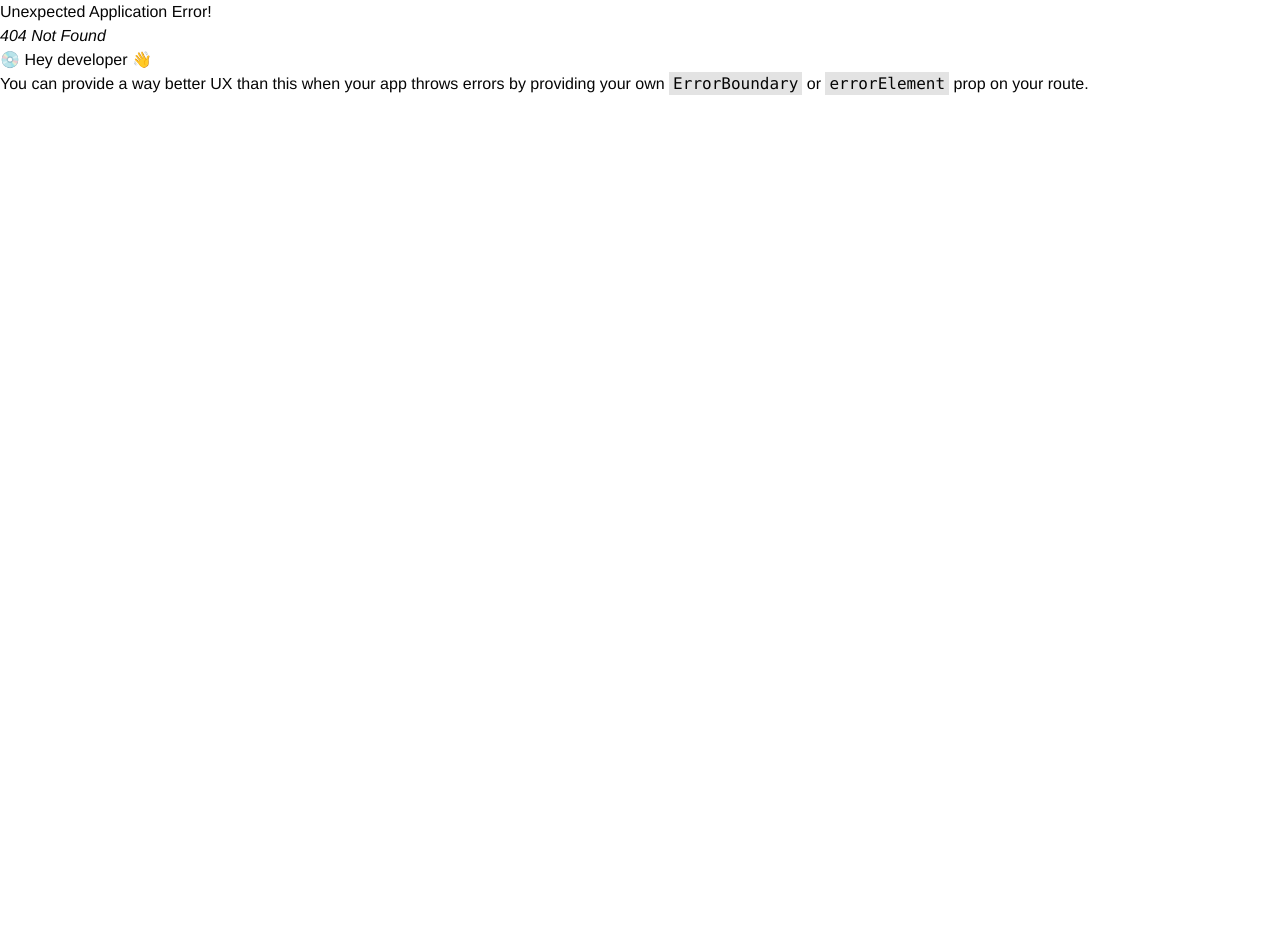
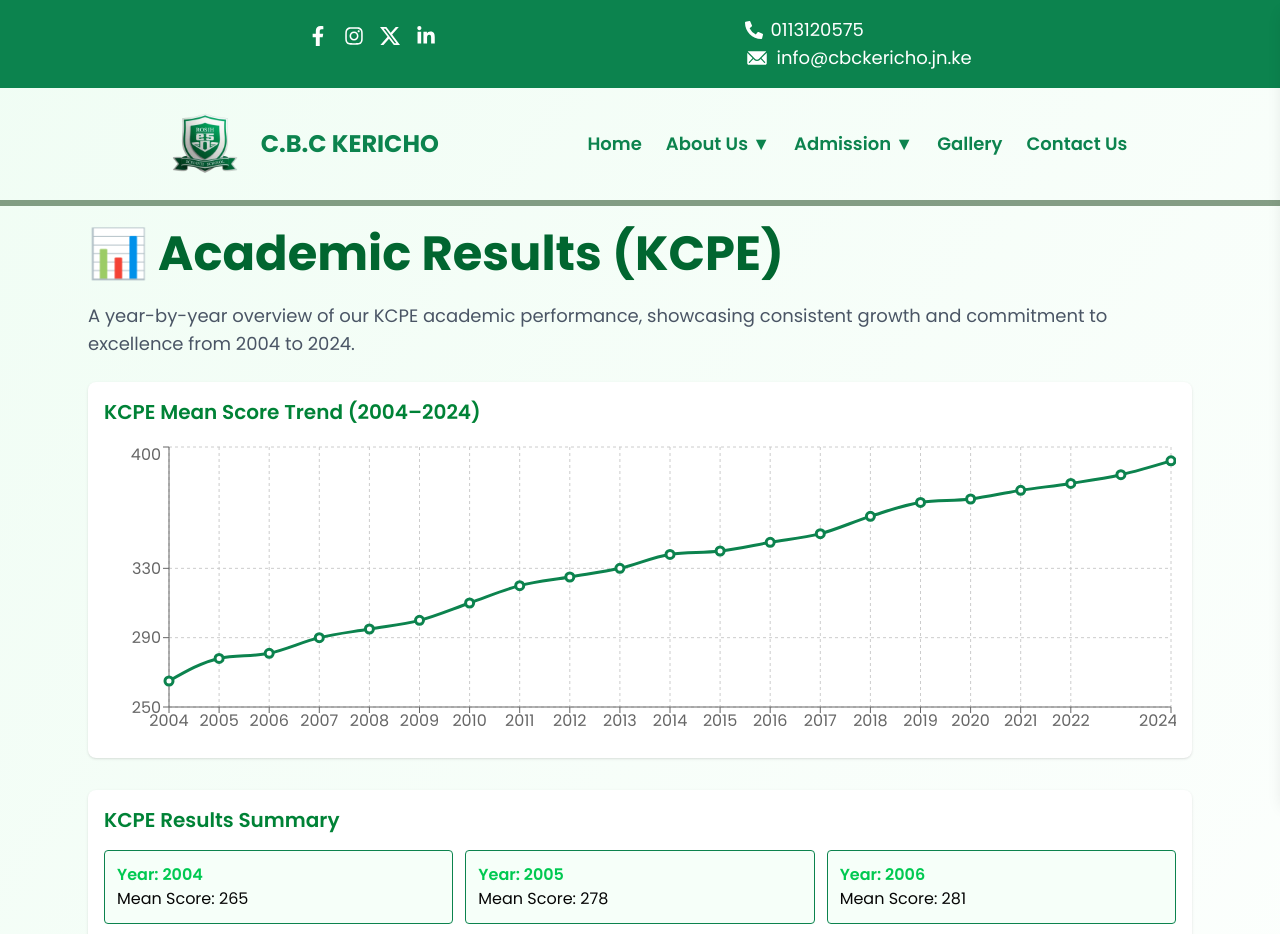
Before and after one commit to cassandra18/Work, a React (Vite) app in the folder frontend/: page /about/results in a window 1280 px wide. Before the commit this address had no page. Shown: the top 934 px of the page. Before the commit the page ends 800 px from the top, so only its background shows below. Built offline with nearby package versions, Linux system fonts and the light colour scheme.

Commit message:
done creating the results page

```diff
--- a/frontend/package.json
+++ b/frontend/package.json
@@ -20,6 +20,7 @@
     "react-parallax-tilt": "^1.7.291",
     "react-router-dom": "^7.3.0",
     "react-slick": "^0.30.3",
+    "recharts": "^2.15.3",
     "slick-carousel": "^1.8.1",
     "swiper": "^11.2.6"
   },
--- /dev/null
+++ b/frontend/src/components/results/results.tsx
@@ -0,0 +1,63 @@
+import React from "react";
+import { LineChart, Line, XAxis, YAxis, CartesianGrid, Tooltip, ResponsiveContainer } from "recharts";
+
+const kcpeResults = [
+  { year: 2004, meanScore: 265 },
+  { year: 2005, meanScore: 278 },
+  { year: 2006, meanScore: 281 },
+  { year: 2007, meanScore: 290 },
+  { year: 2008, meanScore: 295 },
+  { year: 2009, meanScore: 300 },
+  { year: 2010, meanScore: 310 },
+  { year: 2011, meanScore: 320 },
+  { year: 2012, meanScore: 325 },
+  { year: 2013, meanScore: 330 },
+  { year: 2014, meanScore: 338 },
+  { year: 2015, meanScore: 340 },
+  { year: 2016, meanScore: 345 },
+  { year: 2017, meanScore: 350 },
+  { year: 2018, meanScore: 360 },
+  { year: 2019, meanScore: 368 },
+  { year: 2020, meanScore: 370 },
+  { year: 2021, meanScore: 375 },
+  { year: 2022, meanScore: 379 },
+  { year: 2023, meanScore: 384 },
+  { year: 2024, meanScore: 392 },
+];
+
+const ResultsPage: React.FC = () => {
+  return (
+    <div className="p-6 max-w-6xl mx-auto">
+      <h1 className="text-3xl md:text-5xl font-bold text-green-800 mb-6">📊  Academic Results (KCPE)</h1>
+      <p className="text-gray-600 mt-2 mb-6 md:text-lg ">
+        A year-by-year overview of our KCPE academic performance, showcasing consistent growth and commitment to excellence from 2004 to 2024.
+      </p>
+      <div className="bg-white rounded-lg shadow p-4 mb-8">
+        <h2 className="text-xl font-semibold mb-4 text-green-700">KCPE Mean Score Trend (2004–2024)</h2>
+        <ResponsiveContainer width="100%" height={300}>
+          <LineChart data={kcpeResults}>
+            <CartesianGrid strokeDasharray="3 3" />
+            <XAxis dataKey="year" />
+            <YAxis domain={[250, 400]} />
+            <Tooltip />
+            <Line type="monotone" dataKey="meanScore" stroke="#0C834E" strokeWidth={3} dot={{ r: 4 }} />
+          </LineChart>
+        </ResponsiveContainer>
+      </div>
+
+      <div className="bg-white rounded-lg shadow p-4">
+        <h2 className="text-xl font-semibold mb-4 text-green-700">KCPE Results Summary</h2>
+        <ul className="grid grid-cols-2 sm:grid-cols-2 md:grid-cols-3 gap-3">
+          {kcpeResults.map((item) => (
+            <li key={item.year} className="bg-[#F6FFF9] p-3 rounded border border-[#0C834E]">
+              <p className="font-semibold text-green-500">Year: {item.year}</p>
+              <p>Mean Score: {item.meanScore}</p>
+            </li>
+          ))}
+        </ul>
+      </div>
+    </div>
+  );
+};
+
+export default ResultsPage;
--- a/frontend/src/main.tsx
+++ b/frontend/src/main.tsx
@@ -17,6 +17,7 @@ import AboutEvents from './pages/aboutEvents.tsx';
 import AboutGames from './pages/aboutGames.tsx';
 import AboutClubsAndSocieties from './pages/aboutClubsandSocieties.tsx';
 import AboutFacilities from './pages/aboutFacilities.tsx';
+import AboutResults from './pages/aboutResults.tsx';
 
 
 const router = createBrowserRouter([
@@ -71,6 +72,10 @@ const router = createBrowserRouter([
           {
             path: '/about/facilities',
             element: <AboutFacilities/>
+          },
+          {
+            path: '/about/results',
+            element: <AboutResults/>
           }
         ]
       }
--- /dev/null
+++ b/frontend/src/pages/aboutResults.tsx
@@ -0,0 +1,9 @@
+import ResultsPage from "../components/results/results";
+
+export default function AboutResults () {
+    return (
+        <div className="poppins-regular">
+            <ResultsPage />
+        </div>
+    )
+};
```
Also changed, not shown: 1 other file (tests, documents, lock files or other folders).
